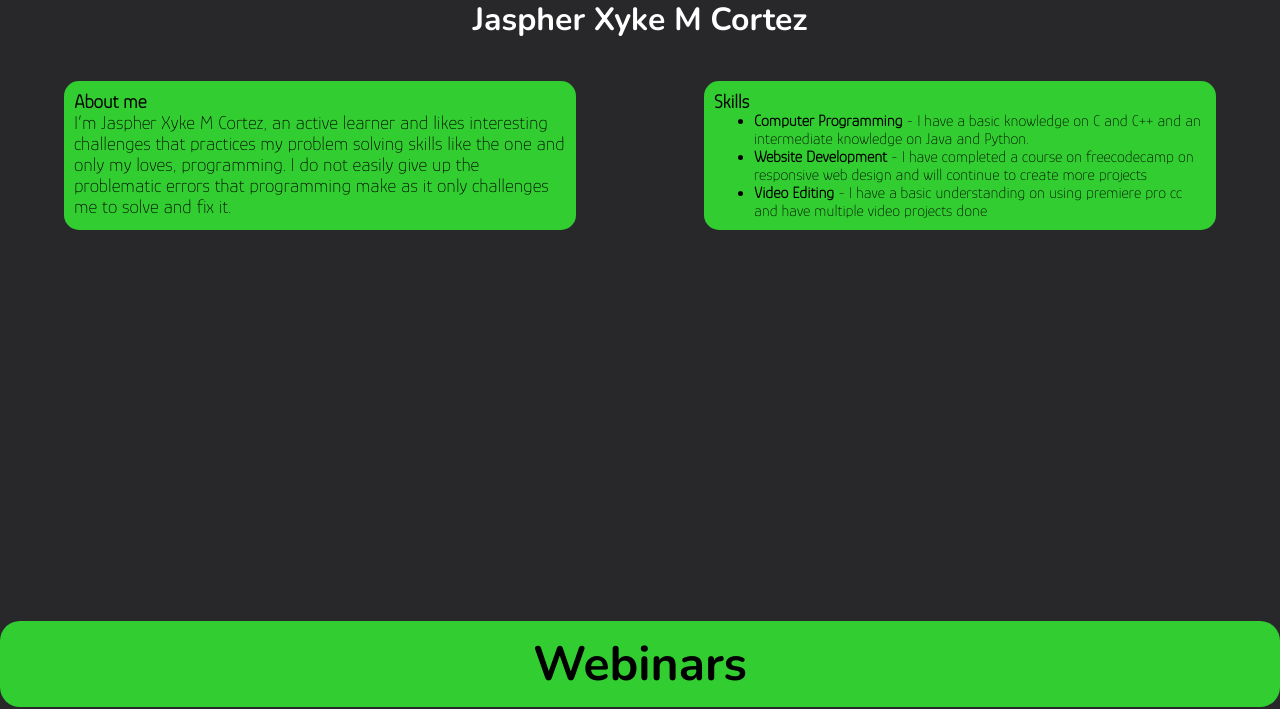
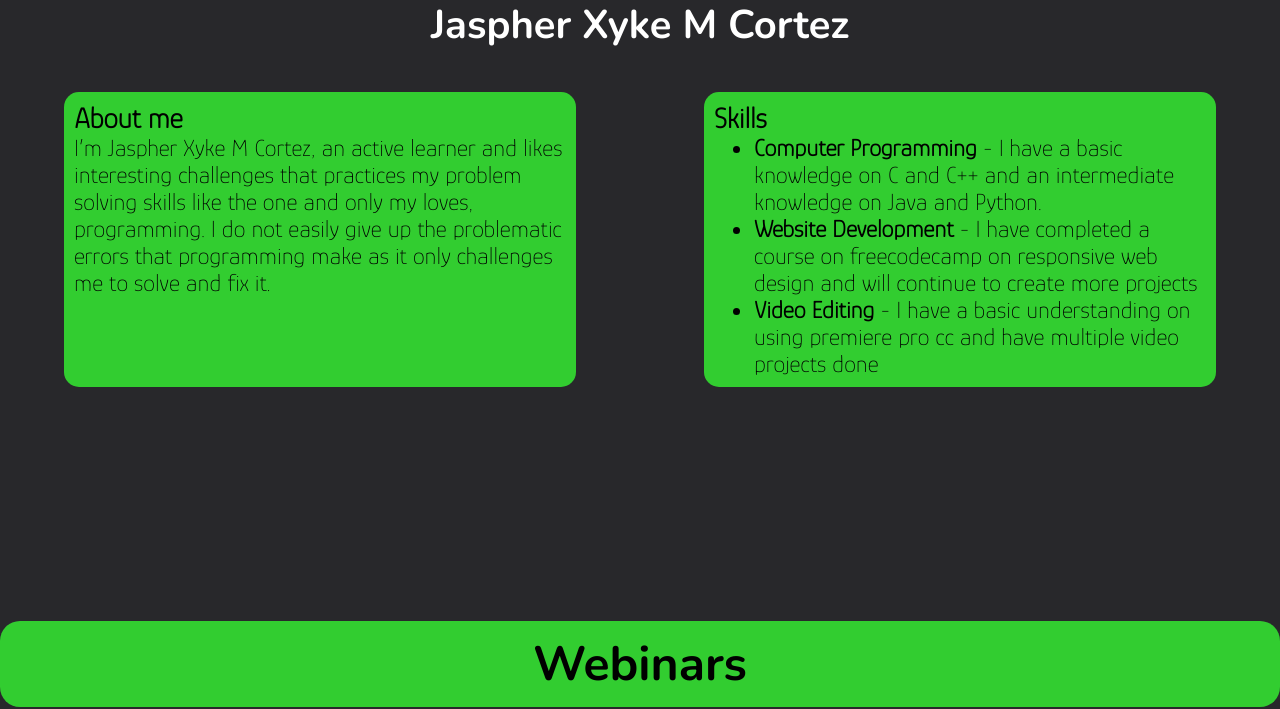
Before and after one commit to jasxyke/jasxyke.github.io, a plain HTML site: page index.html in a window 1280 px wide. Shown: the part 1154-1863 px from the top of the page. Drawn offline with nearby package versions, Linux system fonts and the light colour scheme.

Commit message:
Update stylesheet.css

```diff
--- a/stylesheet.css
+++ b/stylesheet.css
@@ -141,7 +141,7 @@ nav{
 
 #my-name{
   text-align: center;
-  font-size: 2rem;
+  font-size: 2.5rem;
   font-family: 'Nunito', 'Glory', sans-serif;
   color: white;
 }
@@ -161,9 +161,13 @@ nav{
   border-radius: 15px;
 }
 
-.about-item h2,
-.about-item p{
-  font-size: 1.2rem;
+.about-item h2
+{
+  font-size: 1.8rem;
+}
+.about-item p,
+.about-item li{
+  font-size: 1.5rem;
 }
 
 .about-me{
```
